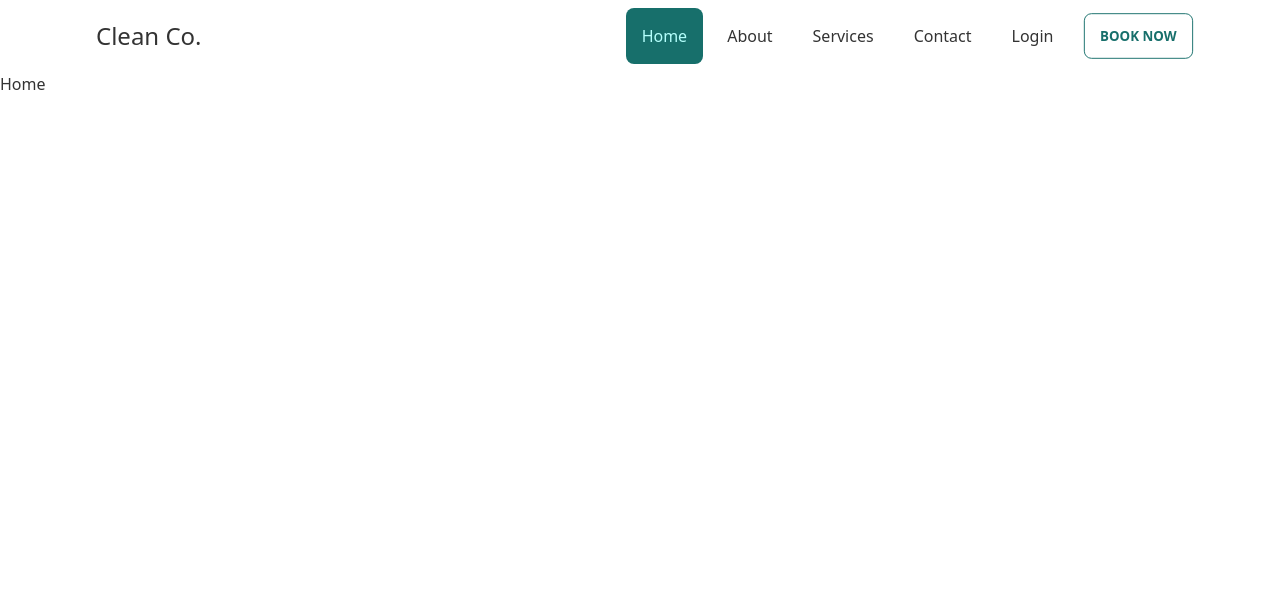
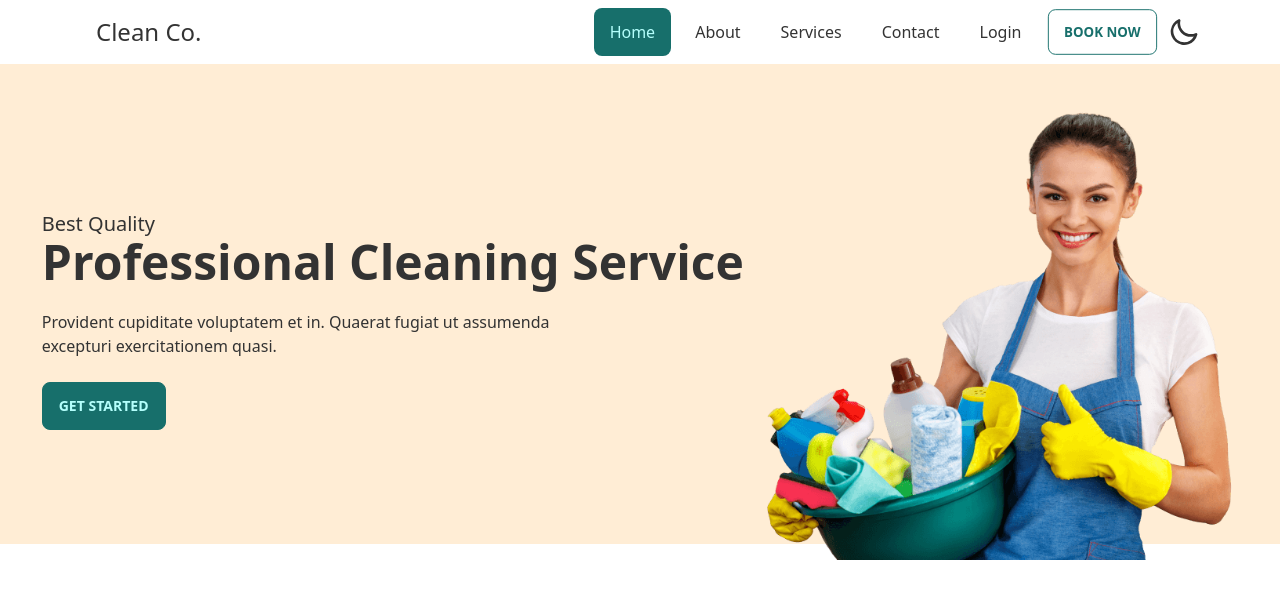
Before and after one commit to shagors/clean-service-client, a React (Create React App) app: page /home in a window 1280 px wide. Shown: the top 598 px of the page. Built offline with nearby package versions, Linux system fonts and the light colour scheme.

Commit message:
home page banner add and responsive system add

```diff
--- a/public/index.html
+++ b/public/index.html
@@ -1,5 +1,5 @@
 <!DOCTYPE html>
-<html lang="en" data-theme="light">
+<html lang="en">
   <head>
     <meta charset="utf-8" />
     <link rel="icon" href="%PUBLIC_URL%/favicon.ico" />
@@ -39,5 +39,6 @@
       To begin the development, run `npm start` or `yarn start`.
       To create a production bundle, use `npm run build` or `yarn build`.
     -->
+    <script src="https://cdn.jsdelivr.net/npm/theme-change@2.0.2/index.js"></script>
   </body>
 </html>
--- a/src/App.js
+++ b/src/App.js
@@ -1,21 +1,14 @@
 import { Route, Routes } from "react-router-dom";
 import Navbar from "./components/Navbar";
-import About from "./pages/About";
-import Contact from "./pages/Contact";
-import Home from "./pages/Home";
-import Login from "./pages/Login";
-import Services from "./pages/Services";
+import { PublicRoute } from "./routes/PublicRoutes";
 
 function App() {
   return (
       <Navbar>
         <Routes>
-          <Route path="/" element={<Home></Home>}></Route>
-          <Route path="/home" element={<Home></Home>}></Route>
-          <Route path="/about" element={<About></About>}></Route>
-          <Route path="/services" element={<Services></Services>}></Route>
-          <Route path="/contact" element={<Contact></Contact>}></Route>
-          <Route path="/login" element={<Login></Login>}></Route>
+          {
+            PublicRoute.map(({ path, Component }, index) => (<Route key={index} path={path} element={<Component />}></Route>))
+          }
         </Routes>
       </Navbar>
   );
--- a/src/components/Navbar.js
+++ b/src/components/Navbar.js
@@ -1,12 +1,12 @@
 import React from 'react';
-import { Link, NavLink } from 'react-router-dom';
+import { NavLink } from 'react-router-dom';
 
 const Navbar = ({children}) => {
     return (
         <div className="drawer drawer-end">
             <input id="my-drawer-3" type="checkbox" className="drawer-toggle" />
             <div className="drawer-content flex flex-col">
-                <div className="w-full navbar bg-base-100 px-20">
+                <div className="w-full navbar bg-base-100 lg:px-20 fixed top-0 z-50">
                 <div className="flex-1 px-2 mx-2 text-2xl">Clean Co.</div>
                 <div className="flex-none lg:hidden">
                     <label for="my-drawer-3" className="btn btn-square btn-ghost">
@@ -30,13 +30,18 @@
                         <li>
                             <NavLink to='/login' className='rounded-lg'>Login</NavLink>
                         </li>
-                        <li class = "dropdown dropdown-hover dropdown-end" >
-                            <label tabindex="0" class="btn btn-primary btn-outline rounded-lg m-1">Book Now</label>
-                            <ul tabindex="0" class="dropdown-content menu p-2 shadow bg-base-100 rounded-box w-52">
+                        <li className="dropdown dropdown-hover dropdown-end" >
+                            <label tabindex="0" className="btn btn-primary btn-outline rounded-lg">Book Now</label>
+                            <ul tabindex="0" className="dropdown-content menu p-2 shadow bg-base-100 rounded-box w-52">
                                 <li><a>Item 1</a></li>
                                 <li><a>Item 2</a></li>
                             </ul>
                         </li>
+                        <label className="swap swap-rotate gap-x-2">
+                            <input type="checkbox" data-toggle-theme="dark,light"/>
+                            <svg className="swap-on fill-current w-8 h-8" xmlns="http://www.w3.org/2000/svg" viewBox="0 0 24 24"><path d="M5.64,17l-.71.71a1,1,0,0,0,0,1.41,1,1,0,0,0,1.41,0l.71-.71A1,1,0,0,0,5.64,17ZM5,12a1,1,0,0,0-1-1H3a1,1,0,0,0,0,2H4A1,1,0,0,0,5,12Zm7-7a1,1,0,0,0,1-1V3a1,1,0,0,0-2,0V4A1,1,0,0,0,12,5ZM5.64,7.05a1,1,0,0,0,.7.29,1,1,0,0,0,.71-.29,1,1,0,0,0,0-1.41l-.71-.71A1,1,0,0,0,4.93,6.34Zm12,.29a1,1,0,0,0,.7-.29l.71-.71a1,1,0,1,0-1.41-1.41L17,5.64a1,1,0,0,0,0,1.41A1,1,0,0,0,17.66,7.34ZM21,11H20a1,1,0,0,0,0,2h1a1,1,0,0,0,0-2Zm-9,8a1,1,0,0,0-1,1v1a1,1,0,0,0,2,0V20A1,1,0,0,0,12,19ZM18.36,17A1,1,0,0,0,17,18.36l.71.71a1,1,0,0,0,1.41,0,1,1,0,0,0,0-1.41ZM12,6.5A5.5,5.5,0,1,0,17.5,12,5.51,5.51,0,0,0,12,6.5Zm0,9A3.5,3.5,0,1,1,15.5,12,3.5,3.5,0,0,1,12,15.5Z"/></svg>
+                            <svg className="swap-off fill-current w-8 h-8" xmlns="http://www.w3.org/2000/svg" viewBox="0 0 24 24"><path d="M21.64,13a1,1,0,0,0-1.05-.14,8.05,8.05,0,0,1-3.37.73A8.15,8.15,0,0,1,9.08,5.49a8.59,8.59,0,0,1,.25-2A1,1,0,0,0,8,2.36,10.14,10.14,0,1,0,22,14.05,1,1,0,0,0,21.64,13Zm-9.5,6.69A8.14,8.14,0,0,1,7.08,5.22v.27A10.15,10.15,0,0,0,17.22,15.63a9.79,9.79,0,0,0,2.1-.22A8.11,8.11,0,0,1,12.14,19.73Z"/></svg>
+                        </label>
                     </ul>
                 </div>
                 </div>
--- a/src/pages/Home.js
+++ b/src/pages/Home/Home.js
@@ -1,9 +1,10 @@
 import React from 'react';
+import Landing from './Landing';
 
 const Home = () => {
     return (
         <div>
-            <h1>Home</h1>
+            <Landing></Landing>
         </div>
     );
 };
--- /dev/null
+++ b/src/pages/Home/Landing.js
@@ -0,0 +1,22 @@
+import React from 'react';
+import bucketgirl from '../../assets/images/bucketgirl.png'
+
+const Landing = () => {
+    return (
+        <div class="hero h-screen lg:h-[60vh] bg-accent mt-16">
+            <div class="hero-content flex-col lg:flex-row">
+                <div>
+                    <p className='text-xl'>Best Quality</p>
+                    <h1 class="text-5xl font-bold">Professional Cleaning Service</h1>
+                    <p class="py-6 max-w-xl">Provident cupiditate voluptatem et in. Quaerat fugiat ut assumenda excepturi exercitationem quasi.</p>
+                    <button class="btn btn-primary">Get Started</button>
+                </div>
+                <div className='h-[60vh] shrink-0'>
+                    <img src={bucketgirl} class="h-full" alt='bucketgirl'/>
+                </div>
+            </div>
+        </div>
+    );
+};
+
+export default Landing;
--- /dev/null
+++ b/src/routes/PublicRoutes.js
@@ -0,0 +1,14 @@
+import About from '../pages/About';
+import Contact from '../pages/Contact';
+import Home from '../pages/Home/Home';
+import Login from '../pages/Login';
+import Services from '../pages/Services';
+
+export const PublicRoute =[
+  {path: '/', name: 'Home', Component: Home},
+  {path: '/home', name: 'Home', Component: Home},
+  {path: '/about', name: 'About', Component: About},
+  {path: '/services', name: 'Services', Component: Services},
+  {path: '/contact', name: 'Contact', Component: Contact},
+  {path: '/login', name: 'Login', Component: Login},
+];
--- a/tailwind.config.js
+++ b/tailwind.config.js
@@ -4,7 +4,7 @@
   ],
   daisyui: {
     themes: [{
-      mytheme: {
+      light: {
         "primary": "#176F6B",
         "secondary": "#ffc000",
         "accent": "#ffedd5",
@@ -15,7 +15,21 @@
         "warning": "#df7e07",
         "error": "#fa5c5c",
       },
-    },],
+    },
+    {
+      dark: {
+      "primary": "#d9f99d",
+      "secondary": "#fde68a",
+      "accent": "#4b5563",
+      "neutral": "#f3f4f6",
+      "base-100": "#1f2937",
+      "info": "#98a8dd",
+      "success": "#1bbb70",
+      "warning": "#f59e0b",
+      "error": "#fb7185",
+      },
+    },
+  ],
   },
   plugins: [require("daisyui")],
 }
```
